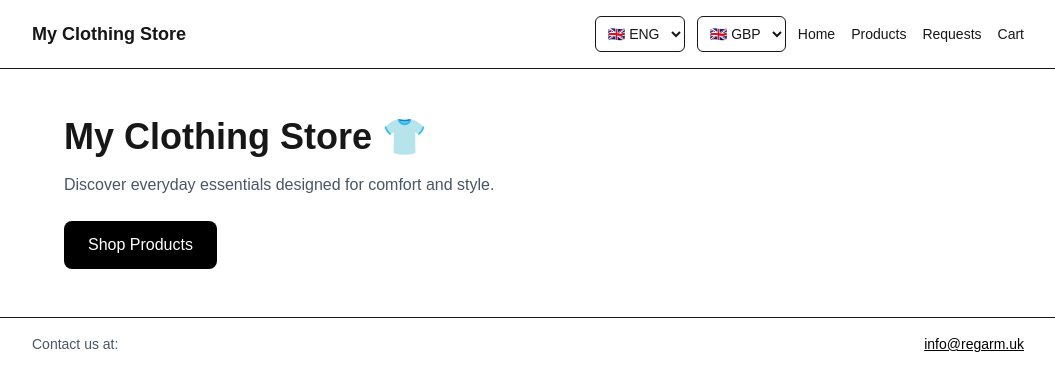
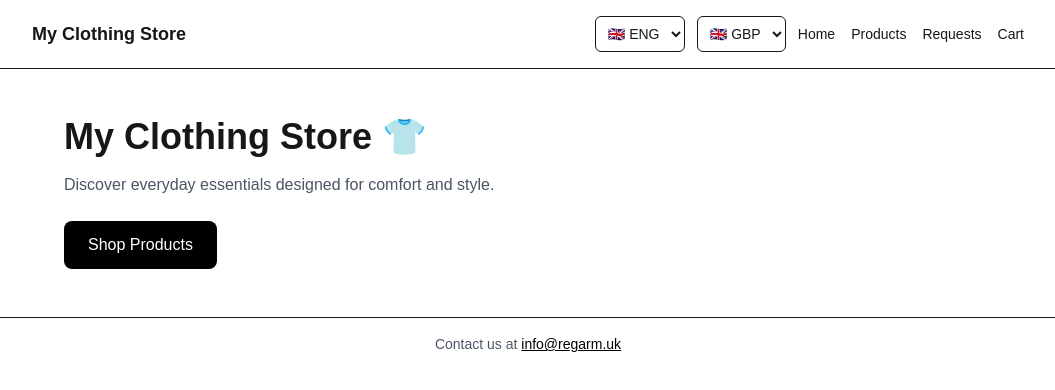
Before and after one commit to JJCOOKS06/my-shop, a Next.js app: page / in a window 1280 px wide. Shown: the top 390 px of the page, without its empty margins (112-1167 px from the left). Built offline with nearby package versions, Linux system fonts and the light colour scheme.

Commit message:
Center footer contact email

```diff
--- a/src/app/layout.tsx
+++ b/src/app/layout.tsx
@@ -32,8 +32,8 @@ export default function RootLayout({ children }: { children: React.ReactNode })
           <main className="mx-auto max-w-5xl p-6">{children}</main>
 
           <footer className="border-t">
-            <div className="mx-auto flex max-w-5xl items-center justify-between gap-3 p-4 text-sm text-gray-600">
-              <span>Contact us at:</span>
+            <div className="mx-auto max-w-5xl p-4 text-center text-sm text-gray-600">
+              Contact us at{" "}
               <a
                 href="mailto:info@regarm.uk"
                 className="font-medium text-black underline"
```
